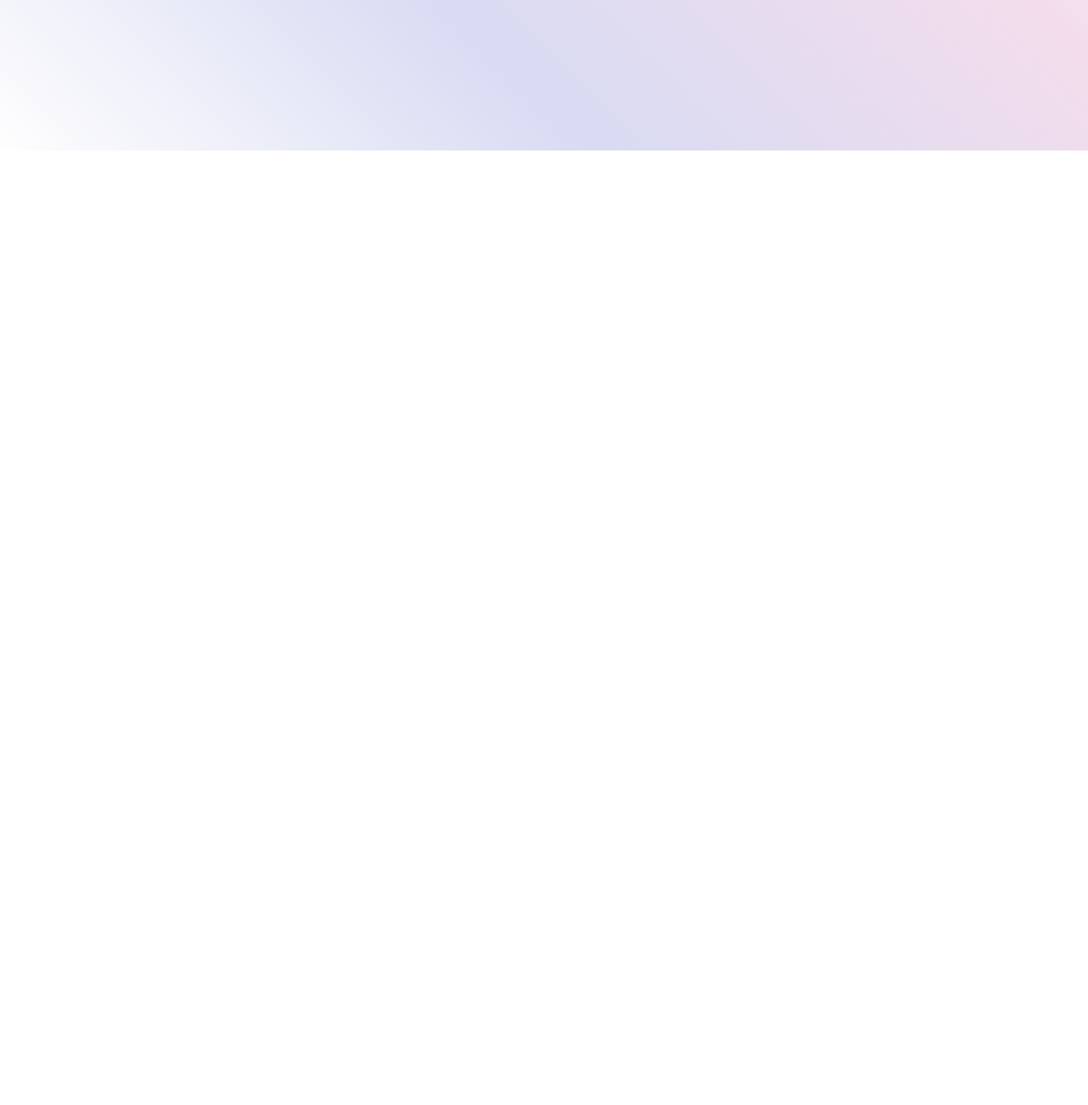
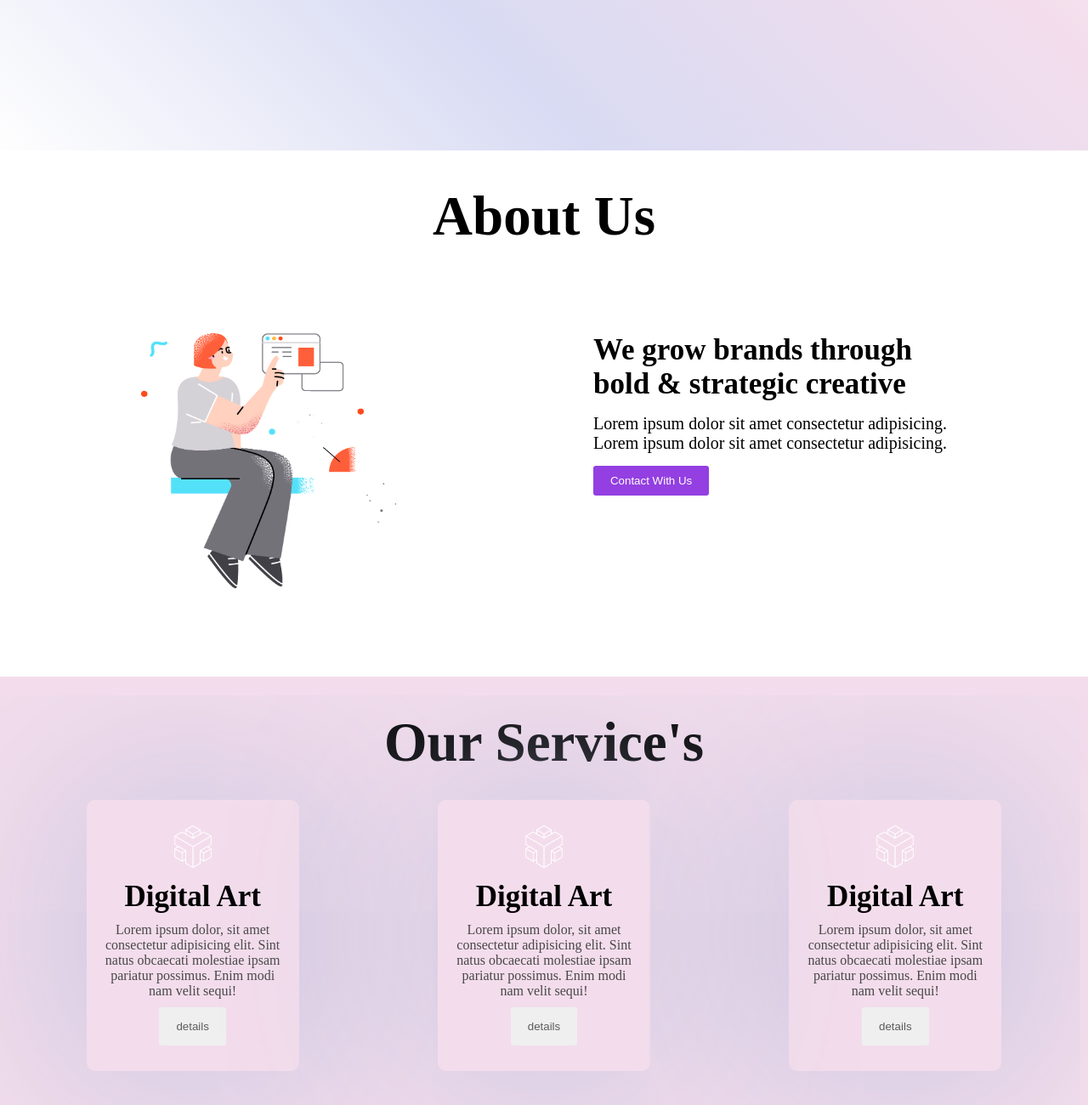
Before and after one commit to Arnab-Gupta11/practice-project-1, a plain HTML site: page index.html in a window 1280 px wide. Shown: the part 707-2007 px from the top of the page at 85% size. Before the commit the page ends 884 px from the top, so only its background shows below. Drawn offline with Linux system fonts and the light colour scheme.

Commit message:
about and service section added

```diff
--- a/index.html
+++ b/index.html
@@ -43,7 +43,7 @@
             We are a creative studio specializing in UI/UX design, development
             and strategy.
           </p>
-          <button class="banner-btn">Explore more</button>
+          <button class="primary-btn">Explore more</button>
         </div>
         <div class="banner-photo">
           <img
@@ -55,6 +55,67 @@
       </section>
 
       <!-- banner section end -->
+
+      <!-- about section start -->
+
+      <sction class="about-section">
+        <h1 class="about-title">About Us</h1>
+        <div class="about-container">
+          <div class="about-photo">
+            <img class="about-img" src="./images/section.png" alt="" />
+          </div>
+          <div class="about-desc">
+            <h3 class="about-desc-title">
+              We grow brands through<br />bold & strategic creative
+            </h3>
+            <p class="about-desc-info">
+              Lorem ipsum dolor sit amet consectetur adipisicing.<br />Lorem
+              ipsum dolor sit amet consectetur adipisicing.
+            </p>
+            <button class="primary-btn">Contact With Us</button>
+          </div>
+        </div>
+      </sction>
+
+      <!-- about section end -->
+
+      <section class="service-section">
+        <h1 class="service-section-title">Our Service's</h1>
+
+        <div class="card-container">
+          <div class="card-item">
+            <img src="./images/icon/0.png" alt="" class="card-logo" />
+            <h3 class="card-title">Digital Art</h3>
+            <p class="card-desc">
+              Lorem ipsum dolor, sit amet consectetur adipisicing elit. Sint
+              natus obcaecati molestiae ipsam pariatur possimus. Enim modi nam
+              velit sequi!
+            </p>
+            <button class="card-button">details</button>
+          </div>
+          <div class="card-item">
+            <img src="./images/icon/0.png" alt="" class="card-logo" />
+            <h3 class="card-title">Digital Art</h3>
+            <p class="card-desc">
+              Lorem ipsum dolor, sit amet consectetur adipisicing elit. Sint
+              natus obcaecati molestiae ipsam pariatur possimus. Enim modi nam
+              velit sequi!
+            </p>
+            <button class="card-button">details</button>
+          </div>
+
+          <div class="card-item">
+            <img src="./images/icon/0.png" alt="" class="card-logo" />
+            <h3 class="card-title">Digital Art</h3>
+            <p class="card-desc">
+              Lorem ipsum dolor, sit amet consectetur adipisicing elit. Sint
+              natus obcaecati molestiae ipsam pariatur possimus. Enim modi nam
+              velit sequi!
+            </p>
+            <button class="card-button">details</button>
+          </div>
+        </div>
+      </section>
     </main>
     <footer></footer>
   </body>
--- a/styles/style.css
+++ b/styles/style.css
@@ -1,7 +1,17 @@
+/* common style */
+
 * {
   margin: 0;
   padding: 0;
   box-sizing: border-box;
+}
+.primary-btn {
+  padding: 10px 20px;
+  background-color: rgb(147, 63, 225);
+  color: white;
+  border: none;
+  border-radius: 3px;
+  cursor: pointer;
 }
 /* nav menu style section start*/
 #logo-img {
@@ -38,6 +48,10 @@
   align-items: center;
   background-image: url(../images/background.png),
     linear-gradient(45deg, #fefefe, #d8dbf3, #f3ddec, #fefefe);
+
+  background-position: center;
+  background-repeat: no-repeat;
+  background-size: cover;
 }
 .banner-img {
   width: 300px;
@@ -53,17 +67,87 @@
   margin-top: 15px;
   margin-bottom: 15px;
 }
-.banner-btn {
-  padding: 10px 20px;
-  background-color: rgb(147, 63, 225);
-  color: white;
-  border: none;
-  border-radius: 3px;
-  cursor: pointer;
-}
 .banner-btn:hover {
   box-shadow: 0 0 5px black;
   color: black;
 }
 
 /* banner section style end */
+
+/* about section start */
+.about-title {
+  text-align: center;
+  font-size: 65px;
+  margin-top: 40px;
+}
+.about-container {
+  display: flex;
+  justify-content: space-around;
+  /* align-items: center; */
+  padding: 50px;
+}
+.about-img {
+  height: 300px;
+  width: 300px;
+}
+.about-photo {
+  padding: 50px;
+}
+.about-desc {
+  padding: 50px;
+}
+.about-desc-title {
+  font-size: 35px;
+  margin-bottom: 15px;
+}
+.about-desc-info {
+  font-size: 20px;
+  margin-bottom: 15px;
+}
+/* about section style end */
+
+/* service section style start */
+.service-section-title {
+  text-align: center;
+  font-size: 65px;
+  margin-bottom: 30px;
+}
+.service-section {
+  background-color: #f3ddec;
+  padding: 40px 20px;
+}
+.card-logo {
+  height: 50px;
+  width: 50px;
+  text-align: center;
+  margin: auto;
+}
+.card-container {
+  display: flex;
+  justify-content: space-around;
+}
+.card-item {
+  width: 250px;
+  /* background-color: #b8bcdb; */
+  padding: 30px 20px;
+  box-shadow: 0px 0px 300px #b8bcdb;
+  border-radius: 10px;
+  text-align: center;
+}
+.card-desc {
+  margin-top: 10px;
+  color: rgb(73, 71, 71);
+}
+.card-title {
+  margin-top: 10px;
+  font-size: 35px;
+}
+.card-button {
+  margin: auto;
+  margin-top: 10px;
+  padding: 15px 20px;
+  border: none;
+  border-radius: 3px;
+  color: rgb(94, 92, 92);
+}
+/* service section style end*/
```
Also changed, not shown: images/icon/0.png (added), images/icon/1.png (added), images/icon/2.png (added), images/section.png (added).
